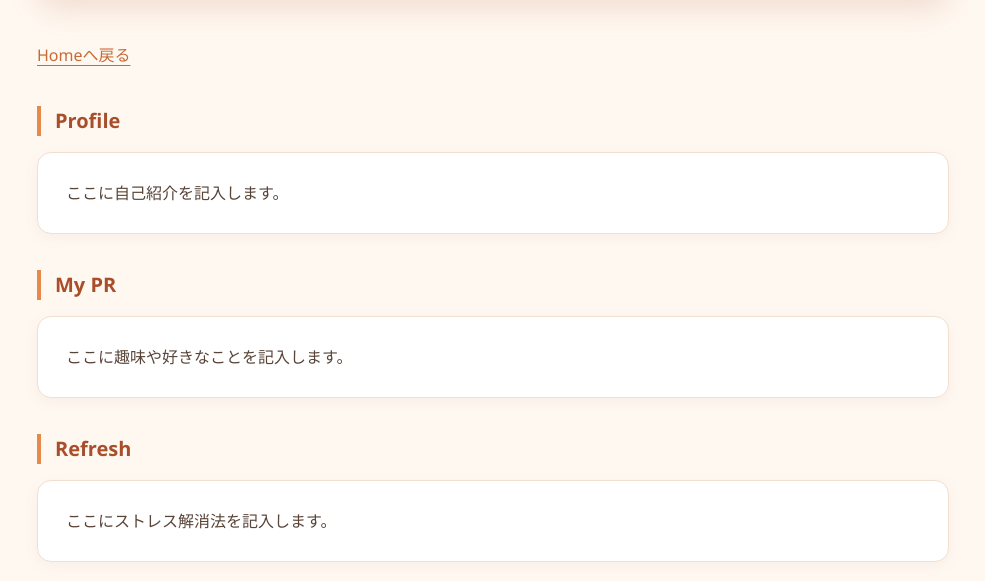
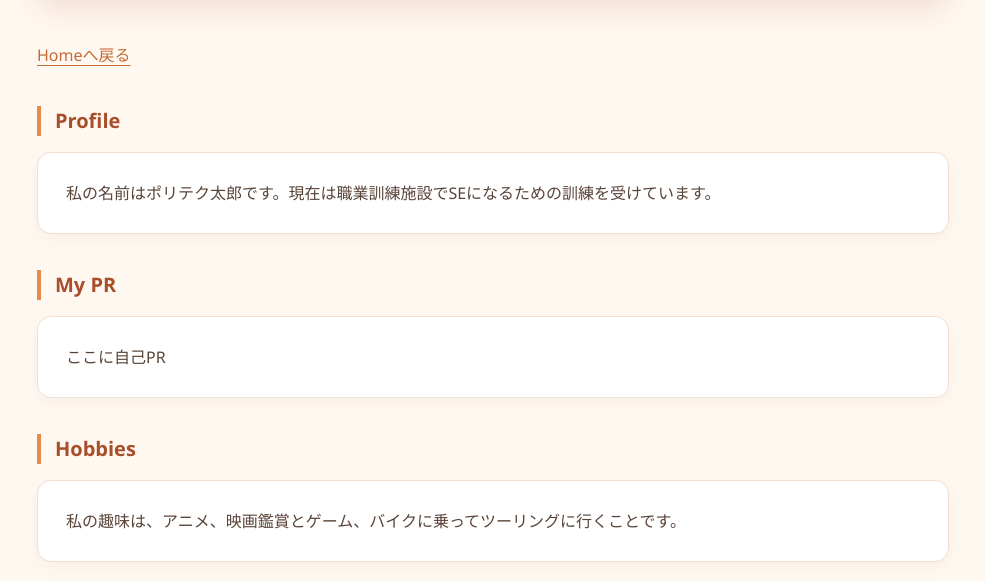
Before and after one commit to Polytech-Saito/Polytech-Saito.github.io, a plain HTML site: page aboutme.html in a window 1280 px wide. Shown: the part 219-800 px from the top of the page, without its empty margins (147-1132 px from the left). Drawn offline with Linux system fonts and the light colour scheme.

Commit message:
feat:aboutme.htmlに詳細を記述

```diff
--- a/aboutme.html
+++ b/aboutme.html
@@ -1,11 +1,13 @@
 <!DOCTYPE html>
 <html>
+
 <head>
 	<meta charset="UTF-8">
 	<meta name="viewport" content="width=device-width, initial-scal=1.0">
 	<title>About Me | ポートフォリオ公開サイト</title>
 	<link rel="stylesheet" href="css/style.css">
 </head>
+
 <body>
 	<header>
 		<h1>About Me</h1>
@@ -17,16 +19,24 @@
 	<main>
 		<section>
 			<h2>Profile</h2>
-			<p>ここに自己紹介を記入します。</p>
+			<p>私の名前はポリテク太郎です。現在は職業訓練施設でSEになるための訓練を受けています。</p>
 		</section>
 		<section>
 			<h2>My PR</h2>
-			<p>ここに趣味や好きなことを記入します。</p>
+			<p>ここに自己PR</p>
+		</section>
+		<section>
+			<h2>Hobbies</h2>
+			<p>私の趣味は、アニメ、映画鑑賞とゲーム、バイクに乗ってツーリングに行くことです。</p>
 		</section>
 		<section>
 			<h2>Refresh</h2>
-					<p>ここにストレス解消法を記入します。</p>
+			<p>私のストレス解消法は、1人で映画館に行って映画を観たり、
+				友人と遊びに行ったり、バイクでツーリングに行って美味しいものを食べたり、
+				たまには1日中ダラダラ過ごすと決めて、徹底的に休日をダラダラ過ごすなどです。
+			</p>
 		</section>
 	</main>
 </body>
+
 </html>
```
Lines whose indentation alone changed are shown as unchanged.
